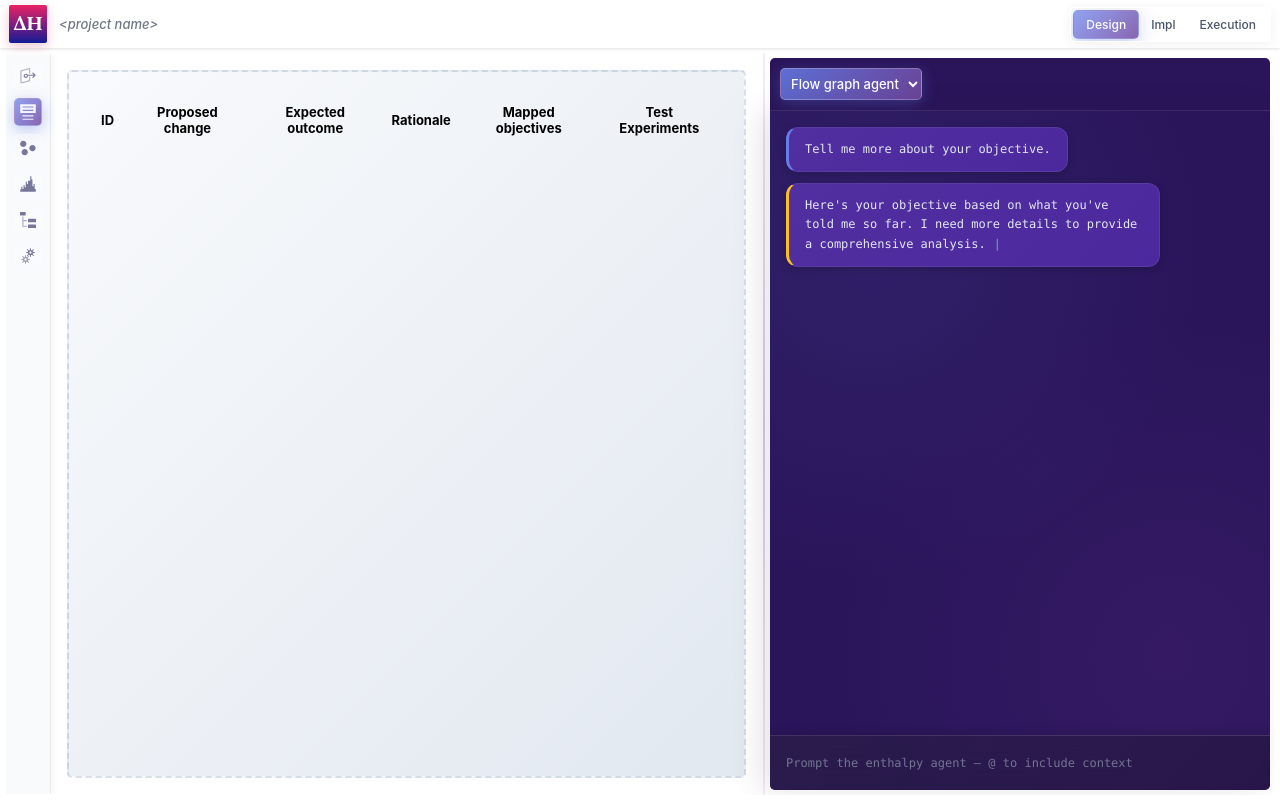
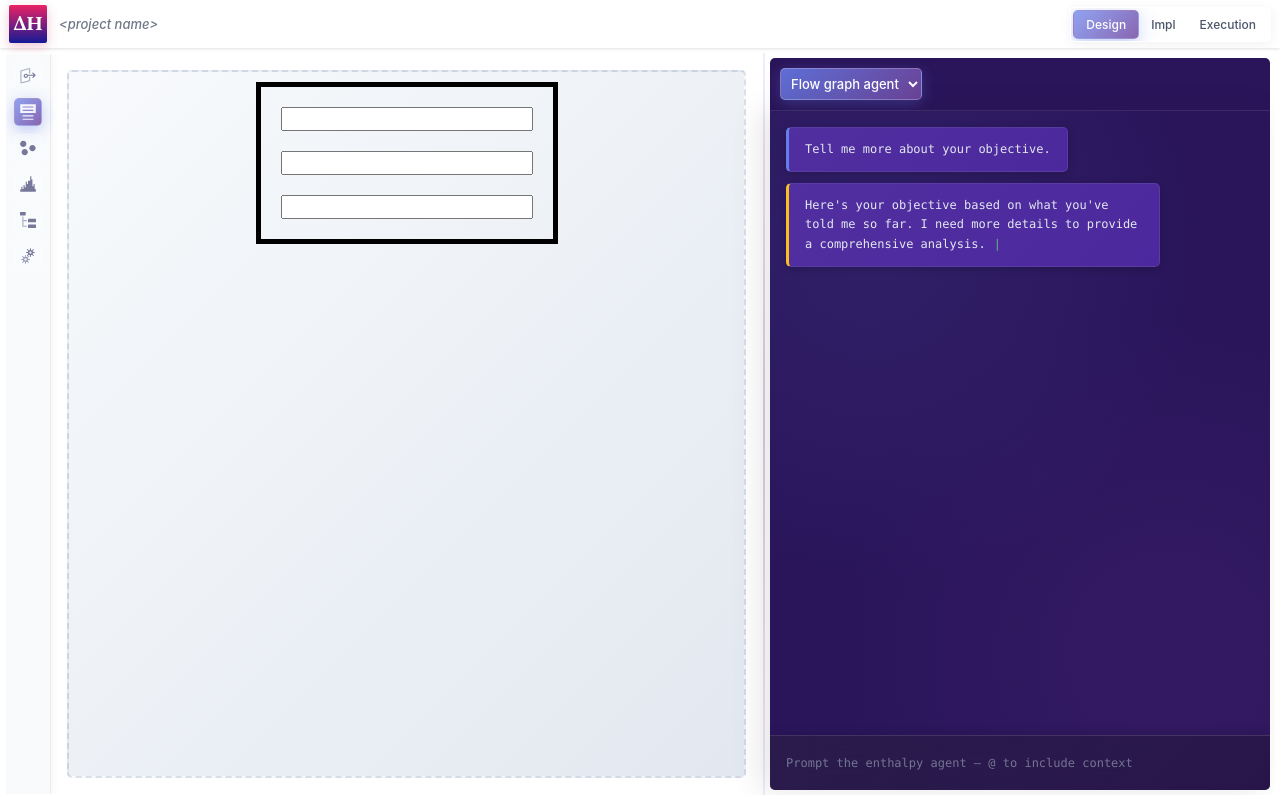
Before and after one commit to ovjectibity/enthalpy, a React (Create React App) app in the folder client/: page / in a window 1280 px wide. Built offline with nearby package versions, Linux system fonts and the light colour scheme; a web font is replaced by a local one.

Commit message:
init hypotheses card

```diff
--- a/client/package.json
+++ b/client/package.json
@@ -15,7 +15,8 @@
     "react-dom": "^19.1.1",
     "react-scripts": "5.0.1",
     "typescript": "^4.9.5",
-    "web-vitals": "^2.1.4"
+    "web-vitals": "^2.1.4",
+    "@base-ui-components/react": "1.0.0-beta.4"
   },
   "scripts": {
     "start": "react-scripts start",
--- a/client/src/App.css
+++ b/client/src/App.css
@@ -349,6 +349,7 @@ body {
     justify-content: center;
     position: relative;
     margin: 16px;
+    padding: 10px;
     border-radius: 5px;
     background: linear-gradient(135deg, #f8fafc 0%, #e2e8f0 100%);
     border: 2px dashed rgba(148, 163, 184, 0.3);
@@ -375,6 +376,19 @@ body {
 
 .data-table-cell {
     padding: 10px;
+}
+
+.hypothesis-card {
+    padding: 10px;
+    display: flex;
+    flex-direction: column;
+    flex: 0 0;
+    height: fit-content;
+    border: 5px solid black;
+}
+
+.hypotheses-attribute {
+    margin: 10px;
 }
 
 /* Resizable Divider */
@@ -592,7 +606,7 @@ body {
     background: #48249b;
     /*background: rgba(36, 15, 119, 0.4);*/
     border: 1px solid rgba(255, 255, 255, 0.1);
-    border-radius: 12px;
+    border-radius: 5px;
     padding: 12px 16px;
     backdrop-filter: blur(10px);
     -webkit-backdrop-filter: blur(10px);
--- a/client/src/App.tsx
+++ b/client/src/App.tsx
@@ -1,5 +1,6 @@
 import React, { useState } from "react";
 import "./App.css";
+import { Input } from "@base-ui-components/react/input";
 import ContextIcon from "./assets/context-icon.svg";
 import HypothesesIcon from "./assets/hypotheses-icon.svg";
 import JourneyMapsIcon from "./assets/journey-maps-icon.svg";
@@ -40,7 +41,22 @@ const TableView = (arg: { data: Array<any>; columns: Array<any> }) => {
   );
 };
 
-const hypothesesCard = () => {};
+const HypothesesCard = (arg: {
+  action: string;
+  rationale: string;
+  expected_outcome: string;
+}) => {
+  return (
+    <div className="hypothesis-card">
+      <Input className="hypotheses-attribute" placeholder={arg.action} />
+      <Input
+        className="hypotheses-attribute"
+        placeholder={arg.expected_outcome}
+      />
+      <Input className="hypotheses-attribute" placeholder={arg.rationale} />
+    </div>
+  );
+};
 
 const App: React.FC = () => {
   const [activeTab, setActiveTab] = useState("Design");
@@ -178,7 +194,8 @@ const App: React.FC = () => {
           <div className="canvas-area">
             {/* This would be where the visual canvas/diagram goes */}
             {/*<div className="placeholder-text">{activeContext} Canvas</div>*/}
-            <TableView data={tableData} columns={columns} />
+            {/*<TableView data={tableData} columns={columns} />*/}
+            <HypothesesCard action="" rationale="" expected_outcome="" />
           </div>
         </div>
 
```
Also changed, not shown: 2 other files (tests, documents, lock files or other folders).
